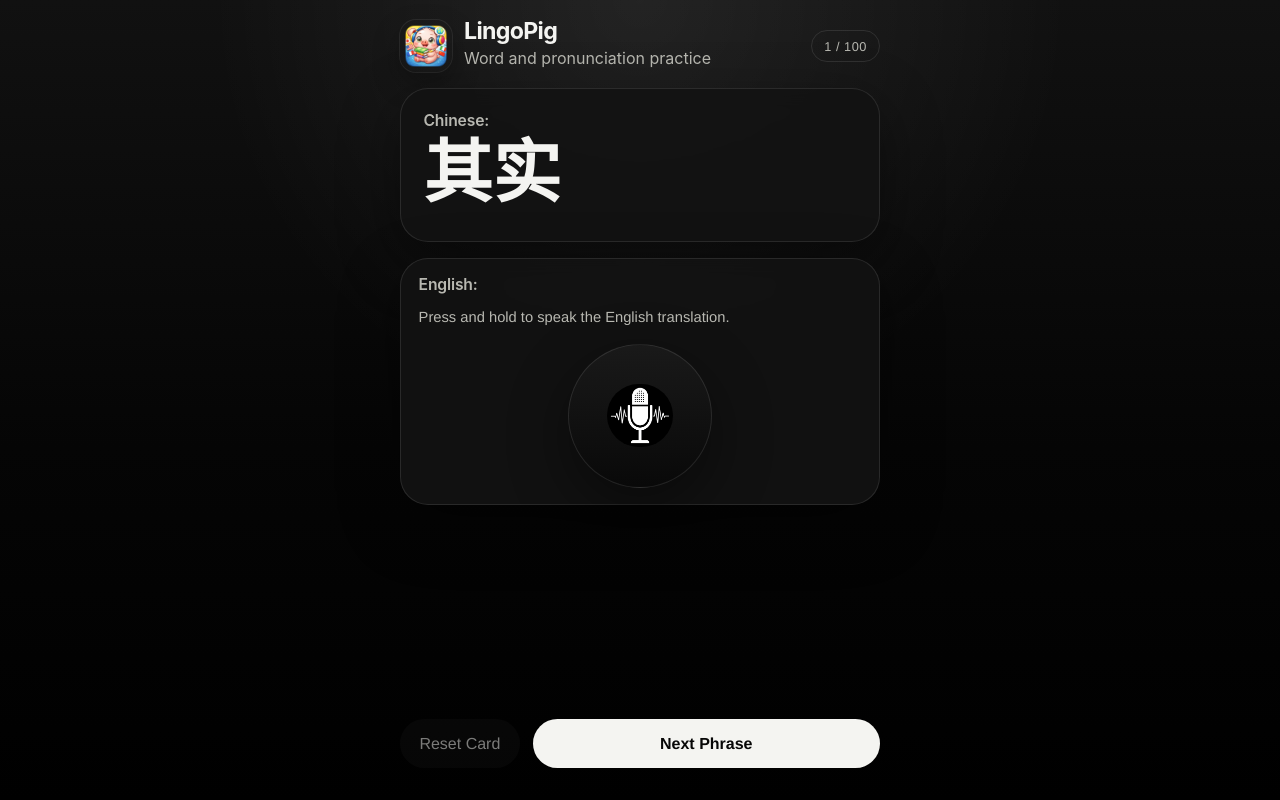
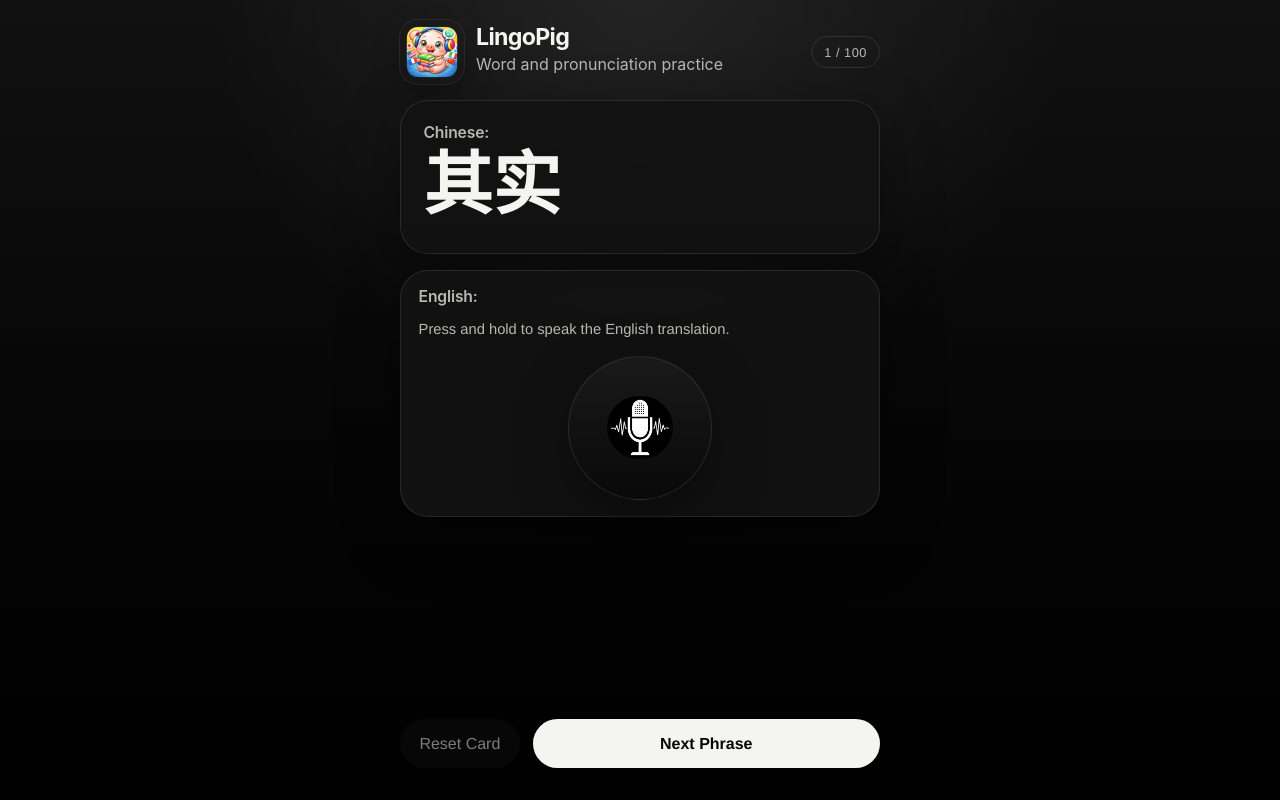
Before and after one commit to junior-building-things/LingoPig, a Next.js app: page / in a window 1280 px wide. Built offline with nearby package versions, Linux system fonts and the light colour scheme.

Commit message:
Increase header icon size

```diff
--- a/src/app/globals.css
+++ b/src/app/globals.css
@@ -74,7 +74,7 @@ button {
 }
 
 .brand-icon {
-  border-radius: 16px;
+  border-radius: 18px;
   flex-shrink: 0;
   box-shadow:
     0 0 0 1px rgba(255, 255, 255, 0.08),
--- a/src/components/practice-session.tsx
+++ b/src/components/practice-session.tsx
@@ -261,8 +261,8 @@ export function PracticeSession() {
             src={lingoPigIcon}
             alt="LingoPig icon"
             className="brand-icon"
-            width={52}
-            height={52}
+            width={64}
+            height={64}
             priority
           />
           <div className="brand-lockup">
```
Also changed, not shown: 1 other file (tests, documents, lock files or other folders).
